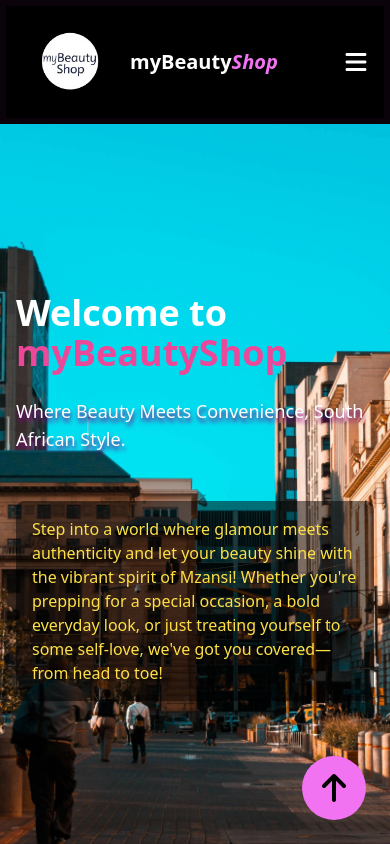
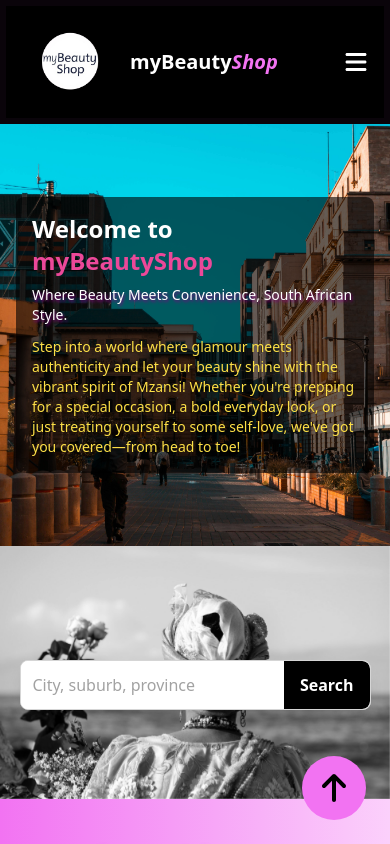
Before and after one commit to BertoSalva/BeautyShop, a React (Vite) app: page / in a window 390 px wide. Shown: the top 844 px of the page. Built offline with nearby package versions, Linux system fonts and the light colour scheme.

Commit message:
responsive

```diff
--- a/src/Sections/Hero.jsx
+++ b/src/Sections/Hero.jsx
@@ -17,28 +17,25 @@ const Hero = () => {
   return (
     <section
       id="hero"
-      className="w-full h-screen flex flex-col md:flex-row relative overflow-hidden"
+      className="w-full h-[80vh] md:h-screen flex flex-col md:flex-row relative overflow-hidden"
     >
       {/* Left Side - Content with Background Overlay */}
       <div
-        className="relative md:absolute md:top-0 md:left-0 md:w-[70%] h-full bg-cover bg-center flex flex-col justify-center items-start px-4 md:px-10 max-w-3xl"
+        className="relative w-full md:w-[65%] h-[50vh] md:h-full bg-cover bg-center flex flex-col justify-center items-start px-4 md:px-10 max-w-3xl"
         style={{ backgroundImage: `url(${heroLeft})` }}
       >
-        <h1 data-aos="zoom-in" className="text-4xl md:text-5xl font-bold text-white">
+        <div className="bg-black bg-opacity-60 p-4 md:p-6 rounded-lg">
+          <h1 data-aos="zoom-in" className="text-2xl md:text-5xl font-bold text-white">
             Welcome to <span className="text-pink-500">myBeautyShop</span>
           </h1>
-        <br />
           <h2
             data-aos="fade-up"
-          className="text-lg md:text-xl font-medium text-white"
-          style={{ textShadow: '1px 4px 4px purple' }}
+            className="text-sm md:text-xl font-medium text-white mt-2"
+            style={{ textShadow: '1px 2px 3px purple' }}
           >
             Where Beauty Meets Convenience, South African Style.
           </h2>
-        <br />
-        <br />
-        <div className="bg-black bg-opacity-50 p-4 md:p-6 rounded-lg">
-          <p className="text-base md:text-lg text-yellow-300">
+          <p className="text-sm md:text-lg text-yellow-300 mt-3">
             Step into a world where glamour meets authenticity and let your beauty shine with the vibrant
             spirit of Mzansi! Whether you're prepping for a special occasion, a bold everyday look, or just
             treating yourself to some self-love, we've got you covered—from head to toe!
@@ -48,19 +45,19 @@ const Hero = () => {
 
       {/* Right Side - Search Bar */}
       <div
-        className="relative md:absolute md:top-0 md:right-0 md:w-[45%] h-auto md:h-full bg-cover bg-center grayscale flex justify-center items-center pt-10 md:pt-20"
+        className="relative w-full md:w-[100%] h-[30vh] md:h-full bg-cover bg-center grayscale flex justify-center items-center pt-6 md:pt-20"
         style={{ backgroundImage: `url(${heroRight})` }}
       >
         <div
           data-aos="fade-up"
-          className="flex items-center bg-white border border-gray-300 rounded-lg overflow-hidden shadow-lg w-full max-w-lg mx-4"
+          className="flex items-center bg-white border border-gray-300 rounded-lg overflow-hidden shadow-lg w-[90%] md:max-w-lg mx-4"
         >
           <input
             type="text"
             placeholder="City, suburb, province"
-            className="w-full p-4 text-gray-700 focus:outline-none border-none"
+            className="w-full p-3 md:p-4 text-gray-700 focus:outline-none border-none"
           />
-          <button className="bg-black text-white px-6 py-4 font-semibold hover:bg-pink-500 transition rounded-r-lg">
+          <button className="bg-black text-white px-4 md:px-6 py-3 md:py-4 font-semibold hover:bg-pink-500 transition rounded-r-lg">
             Search
           </button>
         </div>
```
Lines whose indentation alone changed are shown as unchanged.
